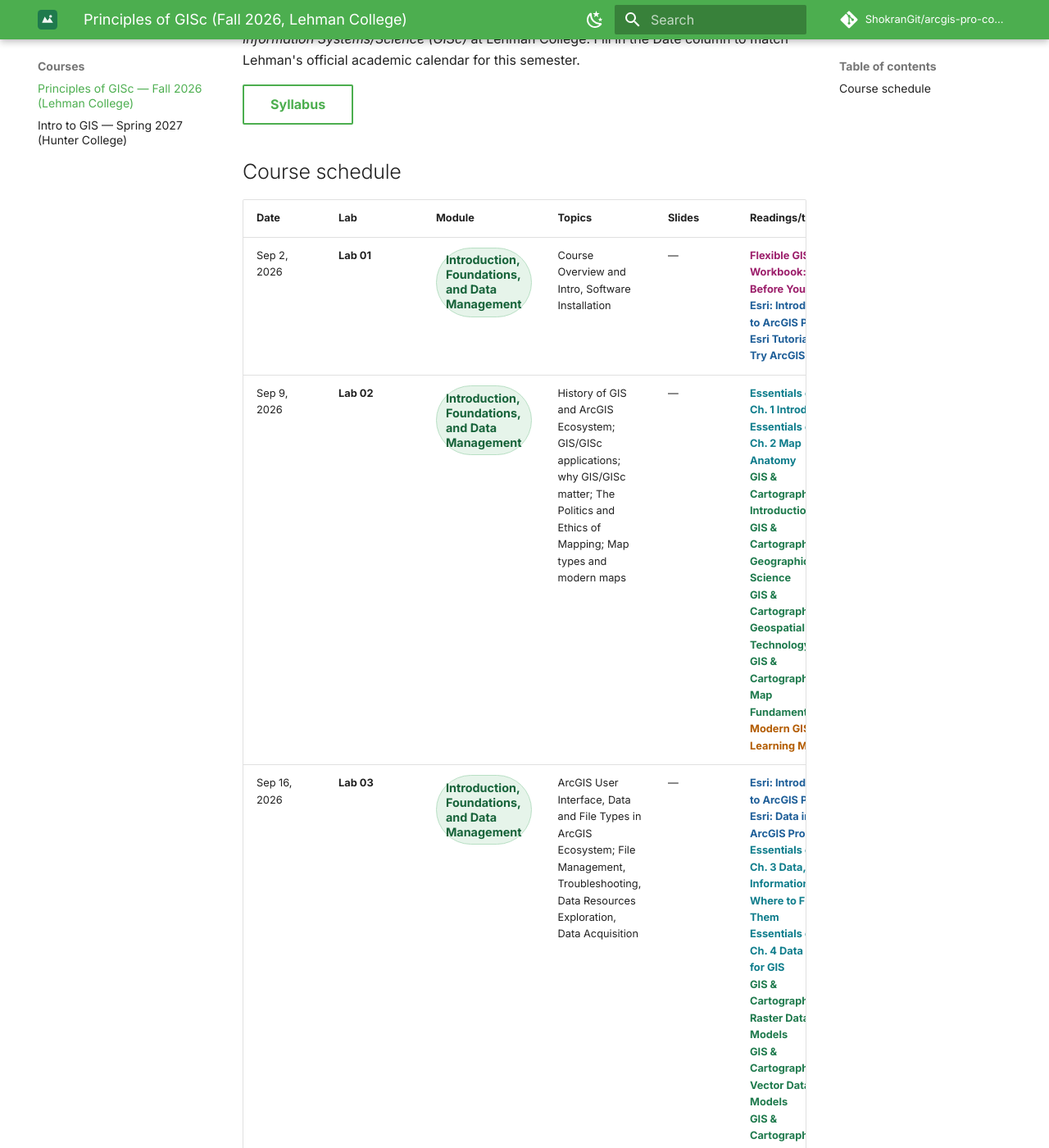
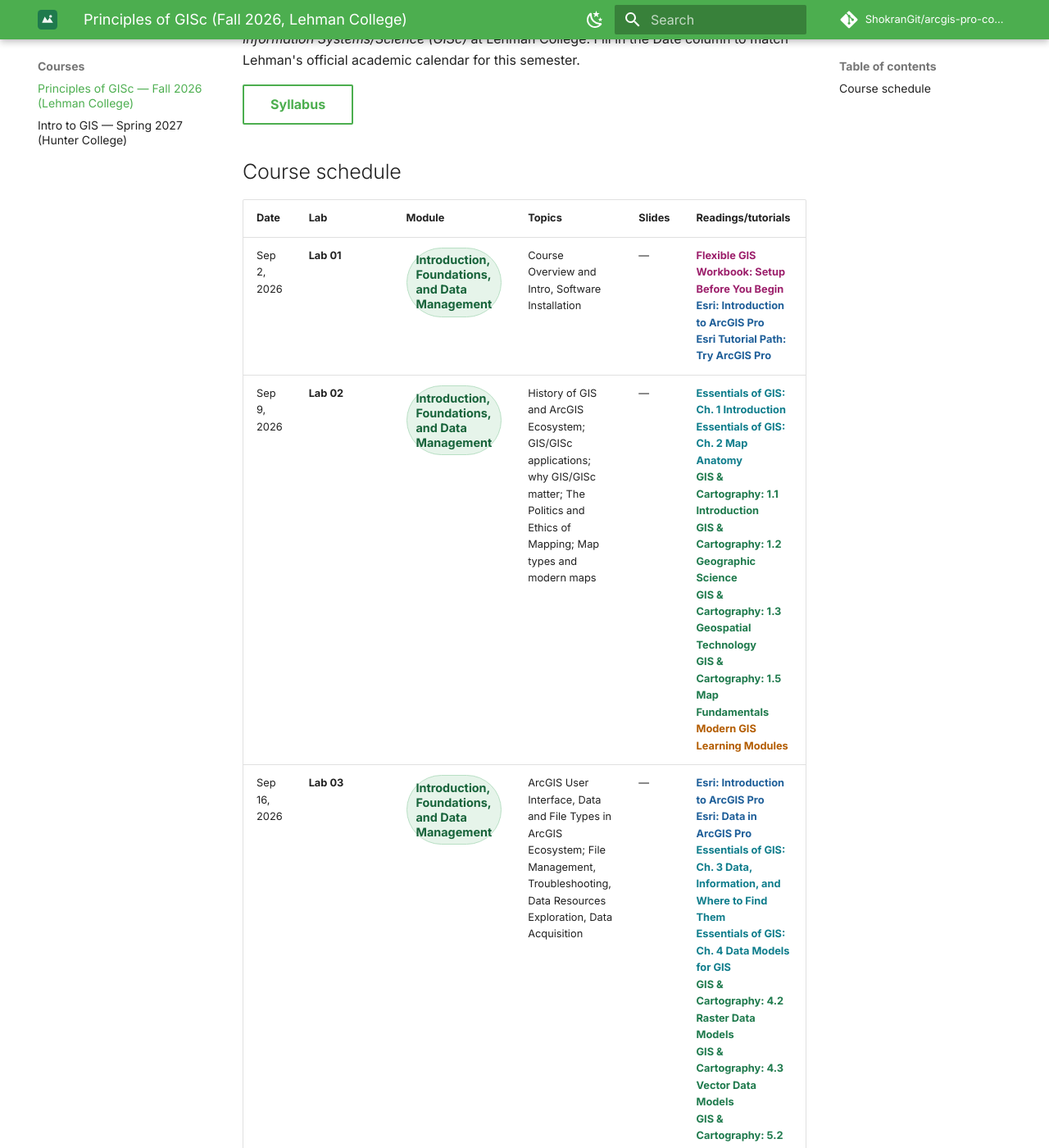
Before and after one commit to ShokranGit/arcgis-pro-course, an MkDocs documentation site: the page built from docs/courses/lehman-gisc-fall2026.md, in a window 1280 px wide and 1400 px high, scrolled down 342 px. Shown: the whole window at 82% size. Built offline with MkDocs 1.6.1 and Material for MkDocs 9.7.7, drawn with Linux system fonts in a browser that asks for light colours; comment, search, counter and statistics services are not loaded.

Commit message:
Force table column widths with important to override theme defaults

```diff
--- a/docs/assets/css/extra.css
+++ b/docs/assets/css/extra.css
@@ -182,17 +182,16 @@
   font-weight: 600;
 }
 
-
 /* Table layout: let content breathe (stretch to full width, proportion columns) */
 
 .md-typeset .md-typeset__table {
-  display: block;
-  width: 100%;
+  display: block !important;
+  width: 100% !important;
   overflow-x: auto;
 }
 
 .md-typeset .md-typeset__table table {
-  width: 100%;
+  width: 100% !important;
 }
 
 .md-typeset .md-typeset__table td,
@@ -202,58 +201,63 @@
 }
 
 /* Course schedule tables: Date | Lab | Module | Topics | Slides | Readings/tutorials */
-.md-typeset .schedule-table table {
-  table-layout: fixed;
+.schedule-table table {
+  table-layout: fixed !important;
 }
-.md-typeset .schedule-table table th:nth-child(1),
-.md-typeset .schedule-table table td:nth-child(1) { width: 9%; }
-.md-typeset .schedule-table table th:nth-child(2),
-.md-typeset .schedule-table table td:nth-child(2) { width: 7%; }
-.md-typeset .schedule-table table th:nth-child(3),
-.md-typeset .schedule-table table td:nth-child(3) { width: 14%; }
-.md-typeset .schedule-table table th:nth-child(4),
-.md-typeset .schedule-table table td:nth-child(4) { width: 24%; }
-.md-typeset .schedule-table table th:nth-child(5),
-.md-typeset .schedule-table table td:nth-child(5) { width: 9%; }
-.md-typeset .schedule-table table th:nth-child(6),
-.md-typeset .schedule-table table td:nth-child(6) { width: 37%; }
+.schedule-table table th,
+.schedule-table table td {
+  min-width: 0 !important;
+}
+.schedule-table table th:nth-child(1),
+.schedule-table table td:nth-child(1) { width: 9% !important; }
+.schedule-table table th:nth-child(2),
+.schedule-table table td:nth-child(2) { width: 7% !important; }
+.schedule-table table th:nth-child(3),
+.schedule-table table td:nth-child(3) { width: 14% !important; }
+.schedule-table table th:nth-child(4),
+.schedule-table table td:nth-child(4) { width: 24% !important; }
+.schedule-table table th:nth-child(5),
+.schedule-table table td:nth-child(5) { width: 9% !important; }
+.schedule-table table th:nth-child(6),
+.schedule-table table td:nth-child(6) { width: 37% !important; }
 
 /* Full course topic list table: Module | Topic */
-.md-typeset .topics-table table {
-  table-layout: fixed;
+.topics-table table {
+  table-layout: fixed !important;
 }
-.md-typeset .topics-table table th:nth-child(1),
-.md-typeset .topics-table table td:nth-child(1) { width: 38%; }
-.md-typeset .topics-table table th:nth-child(2),
-.md-typeset .topics-table table td:nth-child(2) { width: 62%; }
+.topics-table table th,
+.topics-table table td {
+  min-width: 0 !important;
+}
+.topics-table table th:nth-child(1),
+.topics-table table td:nth-child(1) { width: 38% !important; }
+.topics-table table th:nth-child(2),
+.topics-table table td:nth-child(2) { width: 62% !important; }
 
 /* Assignments and Grading table: Assignment | Undergraduate | Graduate */
-.md-typeset .assign-table table {
-  table-layout: fixed;
+.assign-table table {
+  table-layout: fixed !important;
 }
-.md-typeset .assign-table table th:nth-child(1),
-.md-typeset .assign-table table td:nth-child(1) { width: 50%; }
-.md-typeset .assign-table table th:nth-child(2),
-.md-typeset .assign-table table td:nth-child(2) { width: 25%; }
-.md-typeset .assign-table table th:nth-child(3),
-.md-typeset .assign-table table td:nth-child(3) { width: 25%; }
+.assign-table table th,
+.assign-table table td {
+  min-width: 0 !important;
+}
+.assign-table table th:nth-child(1),
+.assign-table table td:nth-child(1) { width: 50% !important; }
+.assign-table table th:nth-child(2),
+.assign-table table td:nth-child(2) { width: 25% !important; }
+.assign-table table th:nth-child(3),
+.assign-table table td:nth-child(3) { width: 25% !important; }
 
 /* Grading Scheme table: 4 pairs of Grade | Points */
-.md-typeset .grading-table table {
-  table-layout: fixed;
+.grading-table table {
+  table-layout: fixed !important;
 }
-.md-typeset .grading-table table th:nth-child(odd),
-.md-typeset .grading-table table td:nth-child(odd) { width: 7%; }
-.md-typeset .grading-table table th:nth-child(even),
-.md-typeset .grading-table table td:nth-child(even) { width: 18%; }
-
-.schedule-table table th,
-.schedule-table table td,
-.topics-table table th,
-.topics-table table td,
-.assign-table table th,
-.assign-table table td,
 .grading-table table th,
 .grading-table table td {
-  min-width: 0;
+  min-width: 0 !important;
 }
+.grading-table table th:nth-child(odd),
+.grading-table table td:nth-child(odd) { width: 7% !important; }
+.grading-table table th:nth-child(even),
+.grading-table table td:nth-child(even) { width: 18% !important; }
```
